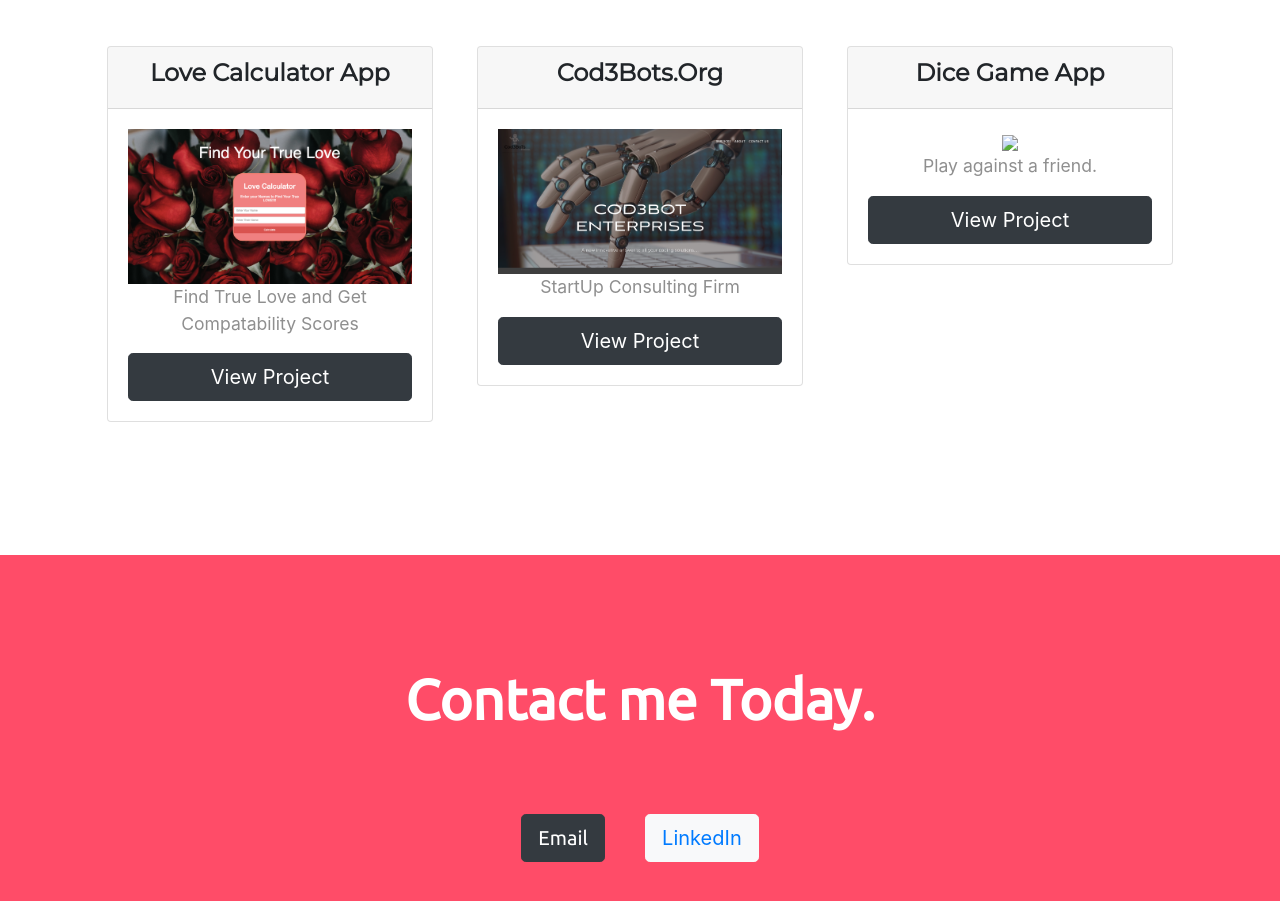
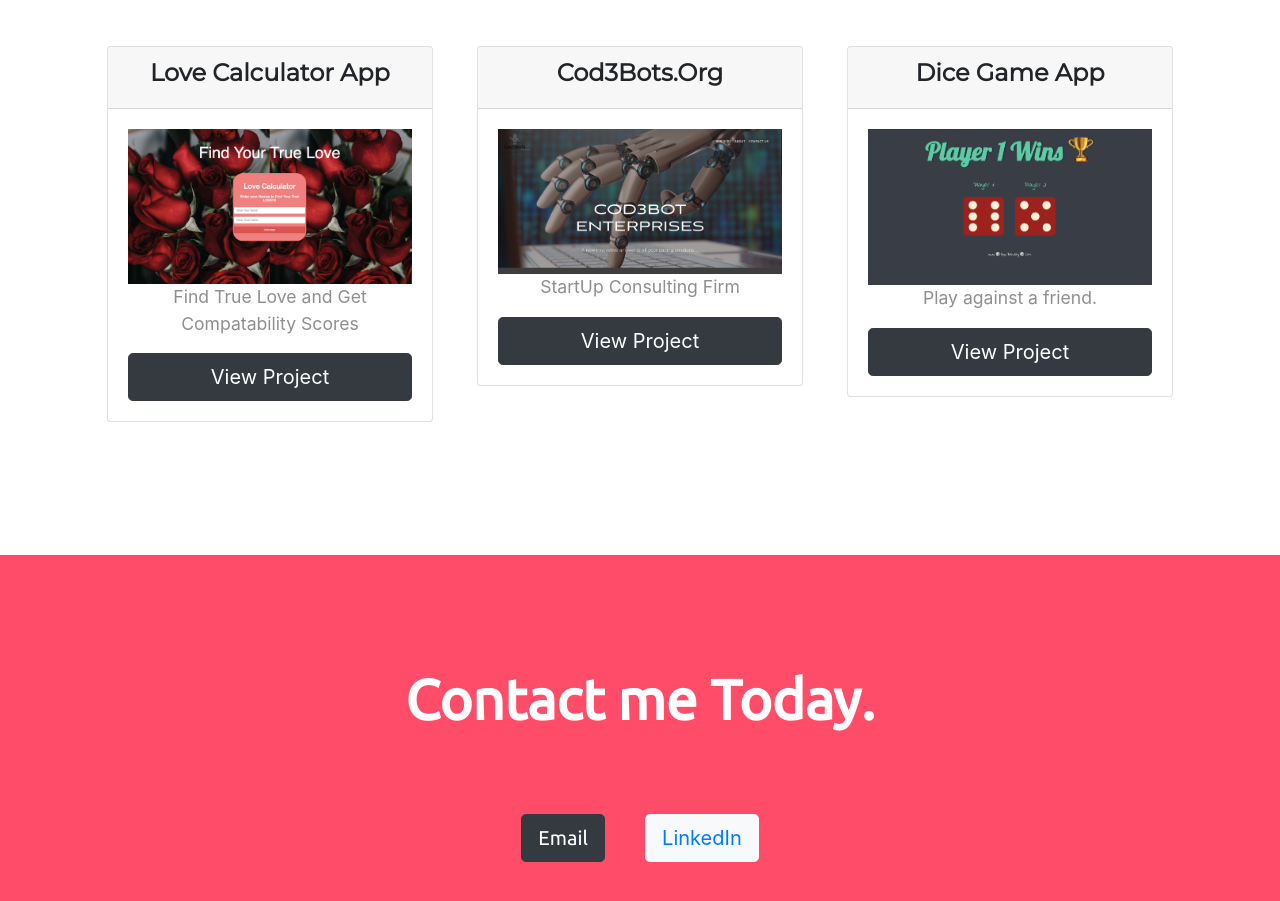
Before and after one commit to ashantij/ashantij.github.io, a plain HTML site: page index.html in a window 1280 px wide. Shown: the part 2720-3621 px from the top of the page. Drawn offline with nearby package versions, Linux system fonts and the light colour scheme.

Commit message:
Update index.html

```diff
--- a/index.html
+++ b/index.html
@@ -216,7 +216,7 @@
             <h3>Dice Game App</h3>
           </div>
           <div class="card-body">
-            <img class="fetched-image" src="images/dice_image.png" style=width:100%;>
+            <img class="fetched-image" src="images/dice_game.png" style=width:100%;>
             <p>Play against a friend.</p>
             <a href="https://ashantij.github.io/Dice_Game_App/" class="btn btn-lg btn-block btn-dark" role="button">View Project</a>
           </div>
```
